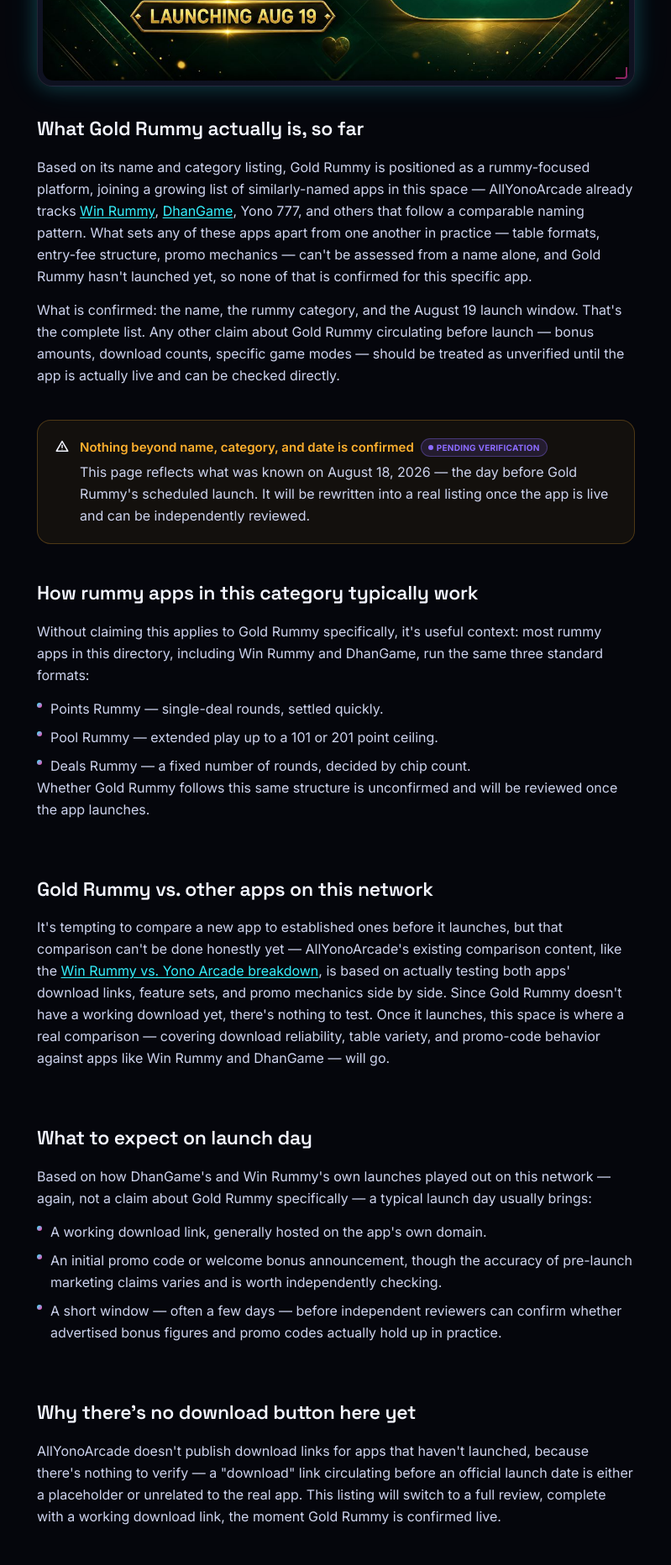
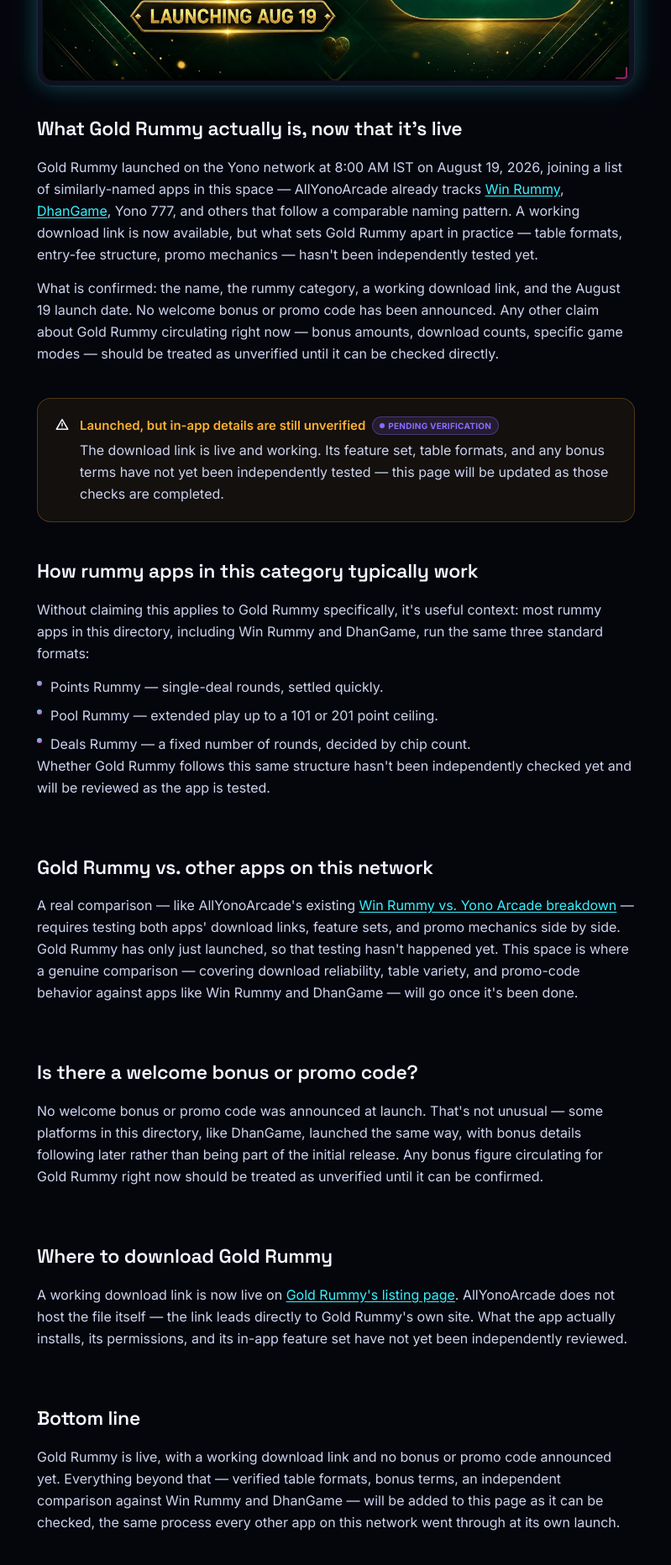
Before and after one commit to SpiderMonkeyxOxO-pixie/AllYonoArcade, a Next.js app: page /blog/what-is-gold-rummy in a window 1280 px wide. Shown: the part 800-2664 px from the top of the page at 84% size, without its empty margins (240-1039 px from the left). Built offline with nearby package versions, Linux system fonts and the light colour scheme.

Commit message:
Rewrite Gold Rummy blog post from pre-launch to launch report
No welcome bonus or promo code has been announced, so none is
claimed. In-app feature set and table formats remain unverified
until independently tested.

```diff
--- a/app/blog/what-is-gold-rummy/page.tsx
+++ b/app/blog/what-is-gold-rummy/page.tsx
@@ -8,13 +8,13 @@
 import RelatedLinks from "../../components/sections/RelatedLinks";
 import GuideImage from "../../components/sections/GuideImage";
 
-const TITLE = "What Is Gold Rummy? New Rummy App Launching Aug 19";
+const TITLE = "What Is Gold Rummy? Now Live on the Yono Network";
 const DESCRIPTION =
-  "Gold Rummy launches August 19, 2026 on the Yono network. Here's what's confirmed, what to expect at launch, and how it compares to other rummy apps.";
+  "Gold Rummy launched August 19, 2026 on the Yono network. Here's what's confirmed at launch, what's still unverified, and how it compares to other rummy apps.";
 const URL = "https://allyonoarcade.com/blog/what-is-gold-rummy";
 const IMAGE = "https://allyonoarcade.com/images/guides/what-is-gold-rummy.jpg";
 const PUBLISHED = "2026-08-18";
-const LAST_REVIEWED = "2026-08-18";
+const LAST_REVIEWED = "2026-08-19";
 
 export const metadata: Metadata = {
   title: TITLE,
@@ -35,7 +35,7 @@
 const ARTICLE_SCHEMA = {
   "@context": "https://schema.org",
   "@type": "Article",
-  headline: "What Is Gold Rummy? New Rummy App Launching August 19, 2026",
+  headline: "What Is Gold Rummy? Now Live on the Yono Network",
   description: DESCRIPTION,
   image: IMAGE,
   author: { "@type": "Organization", name: "AllYonoArcade.com", url: "https://allyonoarcade.com" },
@@ -67,13 +67,13 @@
       <script type="application/ld+json" dangerouslySetInnerHTML={{ __html: JSON.stringify(BREADCRUMB_SCHEMA) }} />
 
       <PageHeader
-        eyebrow="New Platform"
-        title="What Is Gold Rummy? New Rummy App Launching August 19"
-        answer="Gold Rummy is a new rummy platform scheduled to launch on the Yono network at 8:00 AM IST on August 19, 2026 — here's everything actually confirmed about it so far."
+        eyebrow="Newly Launched"
+        title="What Is Gold Rummy? Now Live on the Yono Network"
+        answer="Gold Rummy launched on the Yono network at 8:00 AM IST on August 19, 2026, with a working download link — here's what's confirmed and what's still unverified."
       />
 
       <div className="mx-auto max-w-[760px] px-4 sm:px-6 -mt-2 mb-2 text-[12.5px] text-[var(--color-ink-400)]">
-        Published: August 18, 2026 · Last reviewed: August 18, 2026
+        Published: August 18, 2026 · Last reviewed: August 19, 2026
       </div>
 
       <RelatedLinks />
@@ -84,31 +84,29 @@
         className="mx-auto max-w-[760px] px-4 sm:px-6 mt-2"
       />
 
-      <ContentSection heading="What Gold Rummy actually is, so far">
+      <ContentSection heading="What Gold Rummy actually is, now that it's live">
         <p>
-          Based on its name and category listing, Gold Rummy is positioned as a rummy-focused
-          platform, joining a growing list of similarly-named apps in this space —
-          AllYonoArcade already tracks{" "}
+          Gold Rummy launched on the Yono network at 8:00 AM IST on August 19, 2026, joining a
+          list of similarly-named apps in this space — AllYonoArcade already tracks{" "}
           <Link href="/all-games/win-rummy">Win Rummy</Link>,{" "}
           <Link href="/all-games/dhangame">DhanGame</Link>, Yono 777, and others that follow a
-          comparable naming pattern. What sets any of these apps apart from one another in
-          practice — table formats, entry-fee structure, promo mechanics — can&apos;t be
-          assessed from a name alone, and Gold Rummy hasn&apos;t launched yet, so none of that
-          is confirmed for this specific app.
+          comparable naming pattern. A working download link is now available, but what sets
+          Gold Rummy apart in practice — table formats, entry-fee structure, promo mechanics —
+          hasn&apos;t been independently tested yet.
         </p>
         <p>
-          What is confirmed: the name, the rummy category, and the August 19 launch window.
-          That&apos;s the complete list. Any other claim about Gold Rummy circulating before
-          launch — bonus amounts, download counts, specific game modes — should be treated as
-          unverified until the app is actually live and can be checked directly.
+          What is confirmed: the name, the rummy category, a working download link, and the
+          August 19 launch date. No welcome bonus or promo code has been announced. Any other
+          claim about Gold Rummy circulating right now — bonus amounts, download counts, specific
+          game modes — should be treated as unverified until it can be checked directly.
         </p>
       </ContentSection>
 
-      <Callout tone="warning" title="Nothing beyond name, category, and date is confirmed" badge="pending">
+      <Callout tone="warning" title="Launched, but in-app details are still unverified" badge="pending">
         <p>
-          This page reflects what was known on August 18, 2026 — the day before Gold Rummy&apos;s
-          scheduled launch. It will be rewritten into a real listing once the app is live and can
-          be independently reviewed.
+          The download link is live and working. Its feature set, table formats, and any bonus
+          terms have not yet been independently tested — this page will be updated as those
+          checks are completed.
         </p>
       </Callout>
 
@@ -126,65 +124,50 @@
           ]}
         />
         <p>
-          Whether Gold Rummy follows this same structure is unconfirmed and will be reviewed
-          once the app launches.
+          Whether Gold Rummy follows this same structure hasn&apos;t been independently checked
+          yet and will be reviewed as the app is tested.
         </p>
       </ContentSection>
 
       <ContentSection heading="Gold Rummy vs. other apps on this network">
         <p>
-          It&apos;s tempting to compare a new app to established ones before it launches, but
-          that comparison can&apos;t be done honestly yet — AllYonoArcade&apos;s existing
-          comparison content, like the{" "}
-          <Link href="/blog/win-rummy-vs-yono-arcade">Win Rummy vs. Yono Arcade breakdown</Link>,
-          is based on actually testing both apps&apos; download links, feature sets, and promo
-          mechanics side by side. Since Gold Rummy doesn&apos;t have a working download yet,
-          there&apos;s nothing to test. Once it launches, this space is where a real comparison —
-          covering download reliability, table variety, and promo-code behavior against apps
-          like Win Rummy and DhanGame — will go.
+          A real comparison — like AllYonoArcade&apos;s existing{" "}
+          <Link href="/blog/win-rummy-vs-yono-arcade">Win Rummy vs. Yono Arcade breakdown</Link> —
+          requires testing both apps&apos; download links, feature sets, and promo mechanics side
+          by side. Gold Rummy has only just launched, so that testing hasn&apos;t happened yet.
+          This space is where a genuine comparison — covering download reliability, table
+          variety, and promo-code behavior against apps like Win Rummy and DhanGame — will go
+          once it&apos;s been done.
         </p>
       </ContentSection>
 
-      <ContentSection heading="What to expect on launch day">
+      <ContentSection heading="Is there a welcome bonus or promo code?">
         <p>
-          Based on how DhanGame&apos;s and Win Rummy&apos;s own launches played out on this
-          network — again, not a claim about Gold Rummy specifically — a typical launch day
-          usually brings:
-        </p>
-        <BulletList
-          items={[
-            "A working download link, generally hosted on the app's own domain.",
-            "An initial promo code or welcome bonus announcement, though the accuracy of pre-launch marketing claims varies and is worth independently checking.",
-            "A short window — often a few days — before independent reviewers can confirm whether advertised bonus figures and promo codes actually hold up in practice.",
-          ]}
-        />
-      </ContentSection>
-
-      <ContentSection heading="Why there's no download button here yet">
-        <p>
-          AllYonoArcade doesn&apos;t publish download links for apps that haven&apos;t launched,
-          because there&apos;s nothing to verify — a &quot;download&quot; link circulating before
-          an official launch date is either a placeholder or unrelated to the real app. This
-          listing will switch to a full review, complete with a working download link, the
-          moment Gold Rummy is confirmed live.
+          No welcome bonus or promo code was announced at launch. That&apos;s not unusual — some
+          platforms in this directory, like DhanGame, launched the same way, with bonus details
+          following later rather than being part of the initial release. Any bonus figure
+          circulating for Gold Rummy right now should be treated as unverified until it can be
+          confirmed.
         </p>
       </ContentSection>
 
-      <ContentSection heading="How to find out when it's live">
+      <ContentSection heading="Where to download Gold Rummy">
         <p>
-          Check back on this page after 8:00 AM IST on August 19, 2026 — this is where the
-          listing will be updated first. AllYonoArcade.com is an independent guide and is not
-          affiliated with, endorsed by, or an official distributor of Gold Rummy or any other
-          app covered here.
+          A working download link is now live on{" "}
+          <Link href="/all-games/gold-rummy">Gold Rummy&apos;s listing page</Link>. AllYonoArcade
+          does not host the file itself — the link leads directly to Gold Rummy&apos;s own site.
+          What the app actually installs, its permissions, and its in-app feature set have not
+          yet been independently reviewed.
         </p>
       </ContentSection>
 
       <ContentSection heading="Bottom line">
         <p>
-          Gold Rummy is a name and a launch date right now — nothing more. The most useful thing
-          this page can do before August 19 is set accurate expectations rather than guess at
-          features, bonuses, or comparisons that can&apos;t be verified yet. Once it&apos;s live,
-          this post gets rewritten into a real review.
+          Gold Rummy is live, with a working download link and no bonus or promo code announced
+          yet. Everything beyond that — verified table formats, bonus terms, an independent
+          comparison against Win Rummy and DhanGame — will be added to this page as it can be
+          checked, the same process every other app on this network went through at its own
+          launch.
         </p>
       </ContentSection>
 
@@ -200,24 +183,29 @@
         heading="Gold Rummy questions"
         items={[
           {
-            question: "What is Gold Rummy?",
+            question: "Has Gold Rummy launched?",
             answer:
-              "Gold Rummy is a rummy-focused platform scheduled to launch on the Yono network at 8:00 AM IST on August 19, 2026. Beyond its name, category, and launch date, no other details are confirmed yet.",
+              "Yes — Gold Rummy launched on the Yono network at 8:00 AM IST on August 19, 2026, and a working download link is now live.",
           },
           {
-            question: "When can I download Gold Rummy?",
+            question: "Where can I download Gold Rummy?",
             answer:
-              "Not yet. A working download link doesn't exist before the app's official launch. This page will be updated with a verified link once Gold Rummy is live.",
+              "A working download link is available on Gold Rummy's listing page. AllYonoArcade does not host the file — the link leads directly to Gold Rummy's own site.",
           },
           {
             question: "Is Gold Rummy the same as Rummy Gold?",
             answer:
-              "No — Gold Rummy and Rummy Gold are different, unrelated apps despite the similar name. Rummy Gold is an existing, established rummy platform; Gold Rummy is a new, separate app launching August 19, 2026.",
+              "No — Gold Rummy and Rummy Gold are different, unrelated apps despite the similar name. Rummy Gold is an existing, established rummy platform; Gold Rummy is the newly launched, separate app covered here.",
+          },
+          {
+            question: "Does Gold Rummy have a welcome bonus?",
+            answer:
+              "No welcome bonus or promo code was announced at launch. Any figure circulating for Gold Rummy right now should be treated as unverified.",
           },
           {
             question: "How does Gold Rummy compare to Win Rummy or DhanGame?",
             answer:
-              "Not yet possible to say honestly — a real comparison requires testing both apps' download links and features directly, and Gold Rummy hasn't launched. This page will be updated with a genuine comparison once it does.",
+              "Not yet possible to say honestly — a real comparison requires testing all three apps' features directly, and that hasn't happened yet. This page will be updated with a genuine comparison once it has.",
           },
         ]}
       />
```
